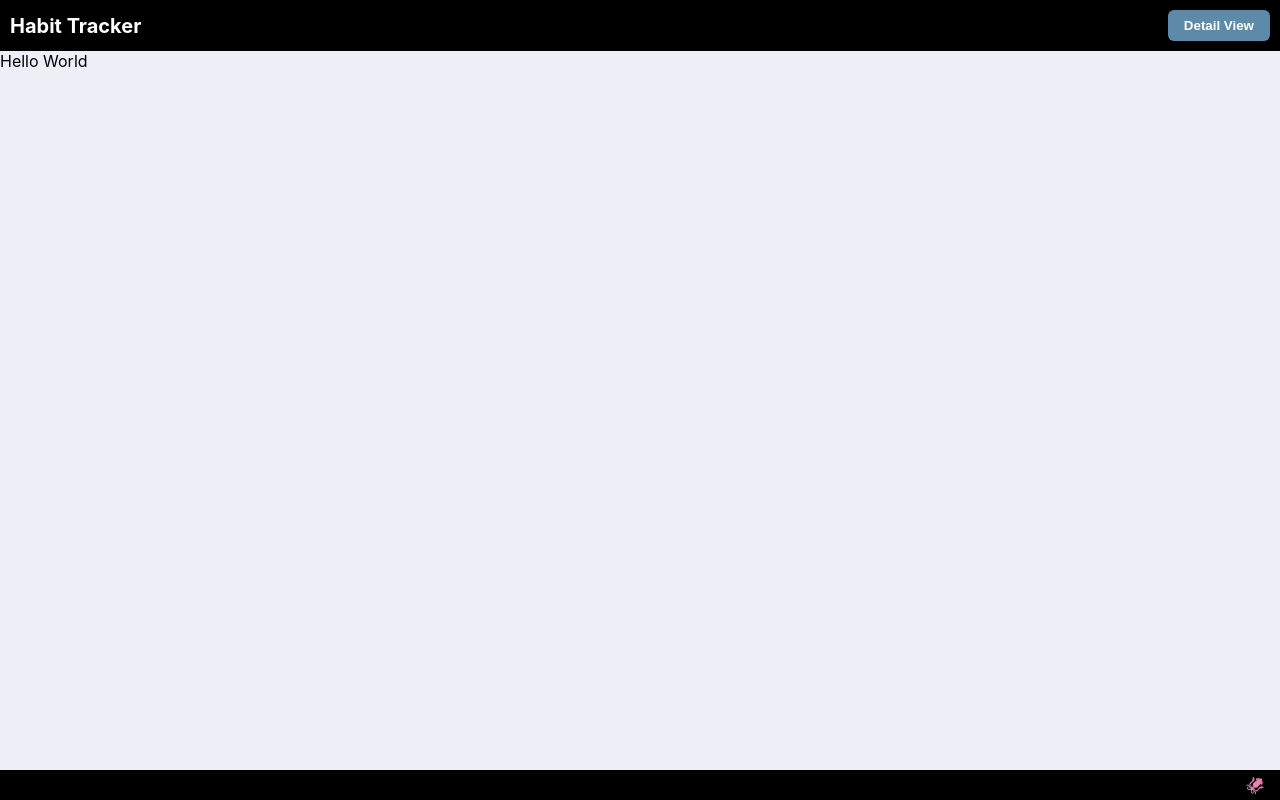
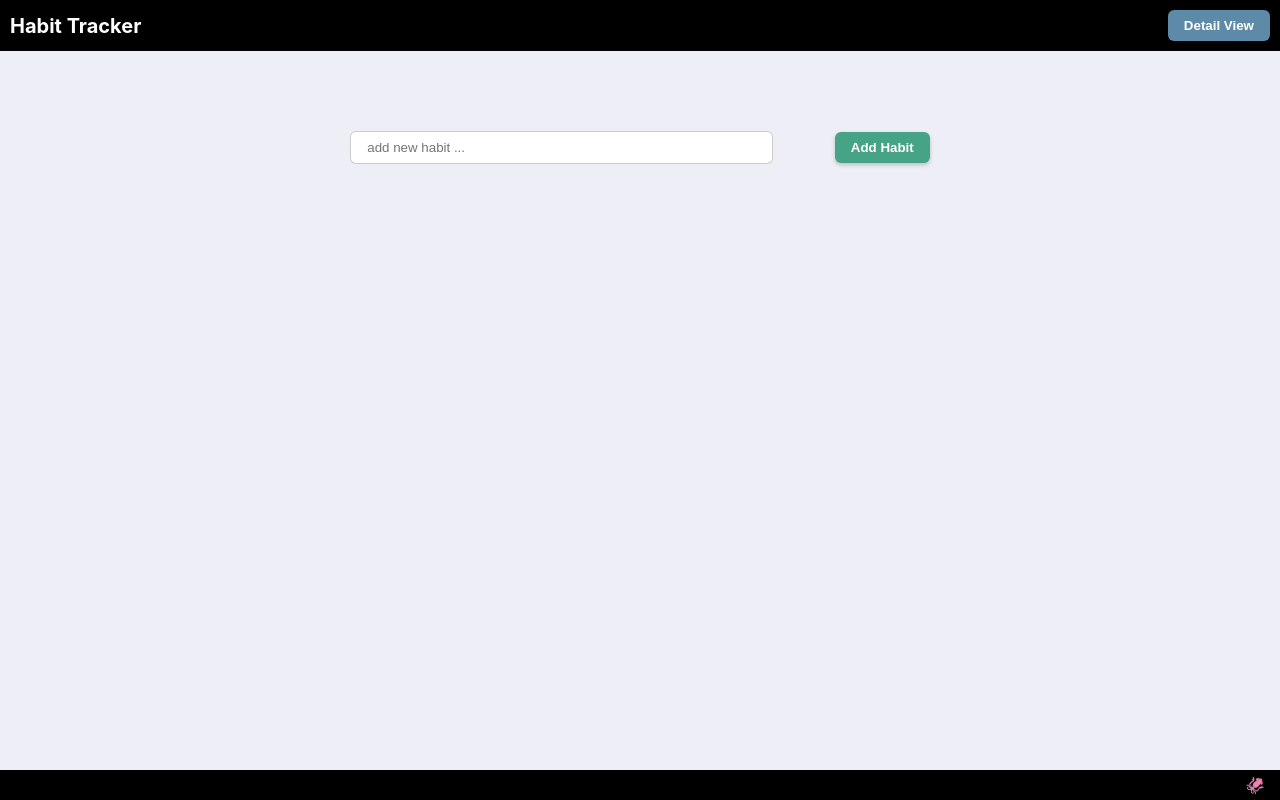
Before and after one commit to vibhavk03/react-habit-tracker, a React (Create React App) app: page / in a window 1280 px wide. Built offline with nearby package versions, Linux system fonts and the light colour scheme.

Commit message:
adding browser router + new habit form

```diff
--- a/package.json
+++ b/package.json
@@ -10,6 +10,7 @@
     "react": "^18.2.0",
     "react-dom": "^18.2.0",
     "react-redux": "^8.1.2",
+    "react-router-dom": "^6.15.0",
     "react-scripts": "5.0.1",
     "web-vitals": "^2.1.4"
   },
--- a/src/components/App.js
+++ b/src/components/App.js
@@ -1,14 +1,20 @@
 import '../styles/App.css';
 import Header from './Header';
 import Footer from './Footer';
+import { BrowserRouter, Link, Route, Routes } from 'react-router-dom';
+import Home from '../components/Home';
 
 function App() {
   return (
-    <div className="container">
-      <Header />
-      Hello World
-      <Footer />
-    </div>
+    <BrowserRouter>
+      <div className="container">
+        <Header />
+        <Routes>
+          <Route path="/" element={<Home />} />
+        </Routes>
+        <Footer />
+      </div>
+    </BrowserRouter>
   );
 }
 
--- /dev/null
+++ b/src/components/Home.js
@@ -0,0 +1,11 @@
+import NewHabitForm from '../components/NewHabitForm';
+const Home = () => {
+  return (
+    <div className="">
+      <NewHabitForm />
+      {/* renders habits here as list */}
+    </div>
+  );
+};
+
+export default Home;
--- /dev/null
+++ b/src/components/NewHabitForm.js
@@ -0,0 +1,33 @@
+import { useState } from 'react';
+
+const NewHabitForm = () => {
+  const [habit, setHabit] = useState('');
+
+  const handleSubmit = (e) => {
+    e.preventDefault();
+
+    console.log('habit', habit);
+  };
+
+  return (
+    <div className="new-habit-form-container flex mg-top-10vh">
+      <div className="limit-width-70">
+        <form className="new-habit-form flex" onSubmit={handleSubmit}>
+          <input
+            value={habit}
+            id="habit"
+            type="text"
+            onChange={(e) => {
+              setHabit(e.target.value);
+            }}
+            placeholder="add new habit ..."
+            required
+          />
+          <button className="primary-btn">Add Habit</button>
+        </form>
+      </div>
+    </div>
+  );
+};
+
+export default NewHabitForm;
--- a/src/styles/App.css
+++ b/src/styles/App.css
@@ -50,6 +50,10 @@ ul {
 
 .mg-top-2 {
   margin-top: 2px;
+}
+
+.mg-top-10vh {
+  margin-top: 10vh;
 }
 
 .wd-1000 {
@@ -107,3 +111,22 @@ footer {
   background-color: black;
   margin-top: auto;
 }
+
+/* form */
+.new-habit-form-container {
+  justify-content: center;
+  /* width: 50%; */
+}
+.new-habit-form {
+  flex-direction: row;
+  justify-content: space-evenly;
+}
+.new-habit-form input {
+  width: 60%;
+  padding: 8px 16px;
+  border-radius: 6px;
+  border: 1px solid rgba(0, 0, 0, 0.2);
+}
+.limit-width-70 {
+  width: 55%;
+}
```
Also changed, not shown: 1 other file (tests, documents, lock files or other folders).
